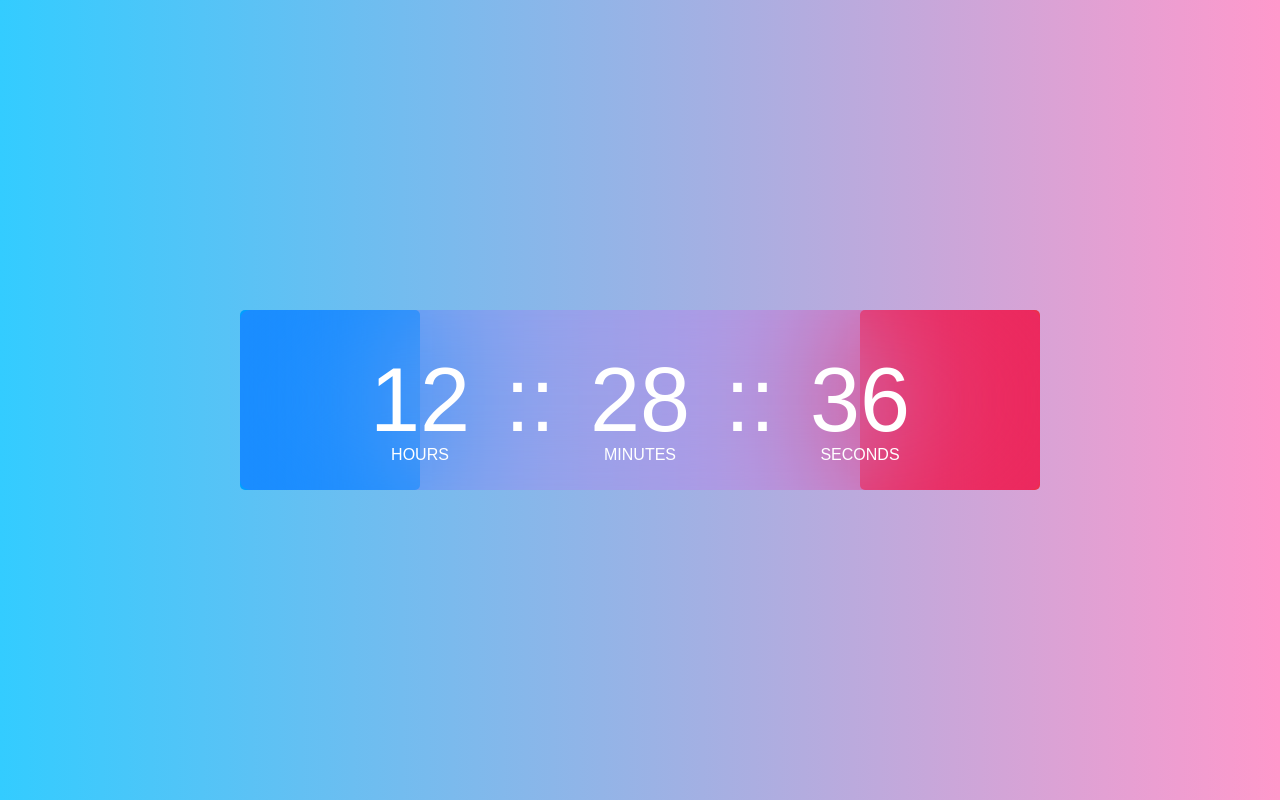
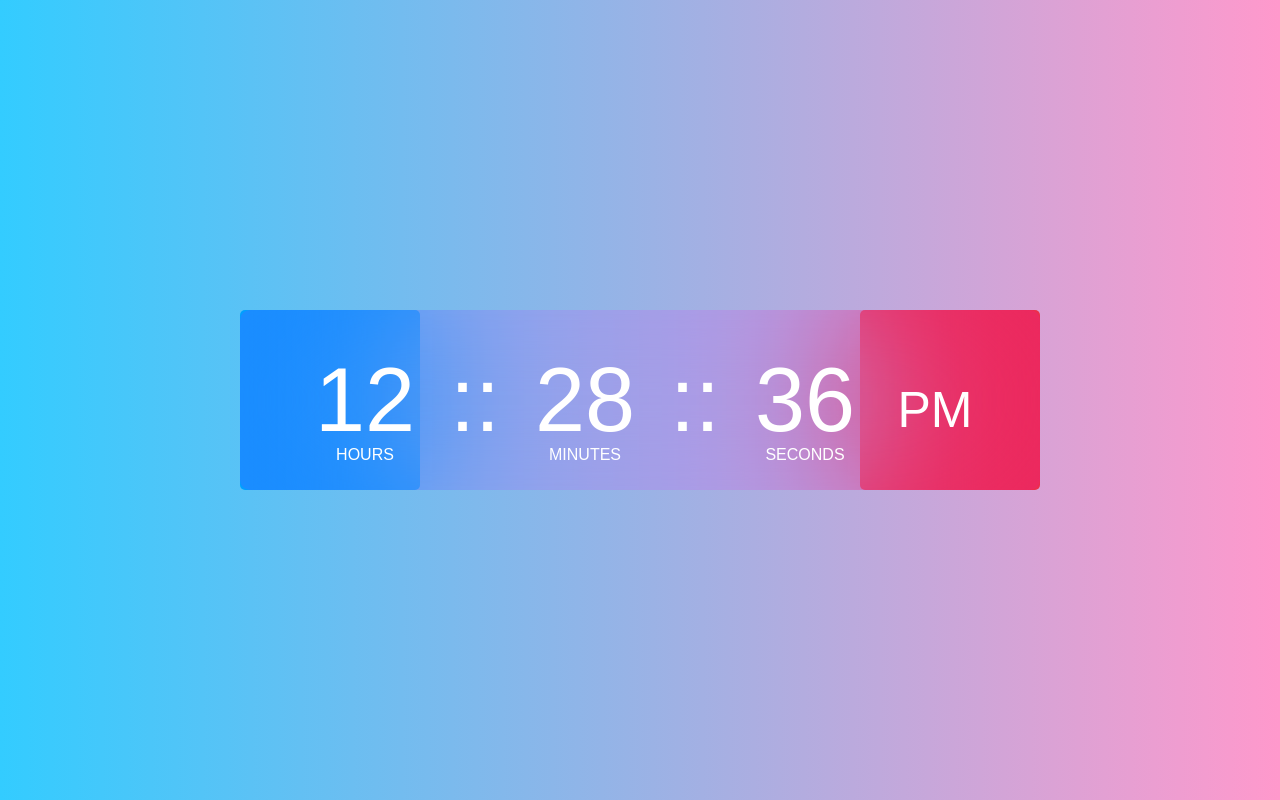
Before and after one commit to ivanquayson/Digital-Clock, a plain HTML site: page index.html in a window 1280 px wide. Drawn offline with Linux system fonts and the light colour scheme.

Commit message:
AM/PM Indicator

```diff
--- a/index.html
+++ b/index.html
@@ -20,6 +20,7 @@
                     <span id="min">00</span>
                     <span>::</span>
                     <span id="sec">00</span>
+                    <span id="ampm">AM</span>
                 </div>
             </div>
        </div>
--- a/script.js
+++ b/script.js
@@ -2,13 +2,21 @@ document.addEventListener('DOMContentLoaded', () =>{
     const hrs = document.getElementById("hrs");
     const min = document.getElementById("min");
     const sec = document.getElementById("sec");
+    const ampm = document.getElementById("ampm");
 
     function updateClock(){
         const currentTime = new Date();
 
+        let hours = currentTime.getHours();
+        const ampmText = hours >= 12 ? 'PM': 'AM';
+        hours = hours % 12;
+        hours = hours ? hours : 12;
+
         hrs.innerHTML = (currentTime.getHours()<10?"0":"") + currentTime.getHours();
         min.innerHTML = (currentTime.getMinutes()<10?"0":"") + currentTime.getMinutes();
         sec.innerHTML = (currentTime.getSeconds()<10?"0":"") + currentTime.getSeconds();
+        ampm.innerHTML = ampmText;
+
     }
 
     //Update the clock every second
--- a/styles.css
+++ b/styles.css
@@ -99,3 +99,14 @@
 {
     content: 'SECONDS';
 }
+
+#ampm
+{
+    font-size: 50px;
+    width: 110px;
+    display: inline-block;
+    text-align: center;
+    position: relative;
+    left: 20px;
+    top: 10px;
+}
```
